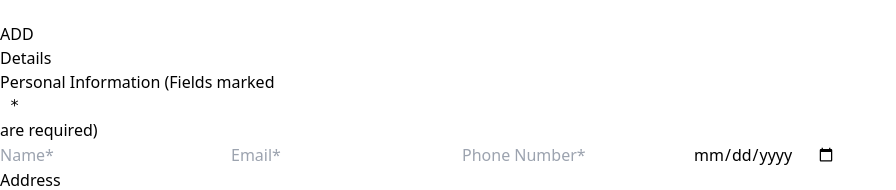
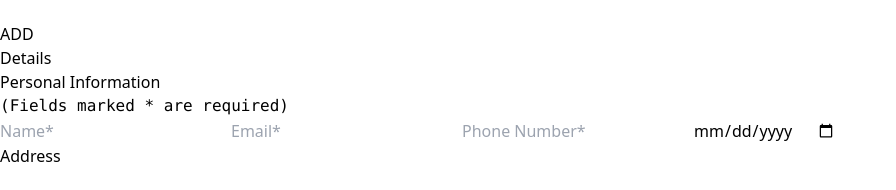
Before and after one commit to lilbp221/profile-recorder-, a React (Vite) app: page / in a window 1280 px wide. Shown: the part 350-540 px from the top of the page, without its empty margins (0-896 px from the left). Built offline with nearby package versions, Linux system fonts and the light colour scheme; no server answers.

Commit message:
UI Updated

```diff
--- a/src/components/form/Userform.jsx
+++ b/src/components/form/Userform.jsx
@@ -94,7 +94,8 @@ const Userform = ({ addRecord, editRecord, editIndex, recordToEdit }) => {
             <h1 className="font-bold uppercase text-4xl"> {editIndex !== null ? 'Edit' : 'ADD'}<br/>Details</h1>
           </div>
           <form onSubmit={handleSubmit}>
-          <div className="flex justify-items-start mb-4 text-gray-900  text-lg">Personal Information (Fields marked  <pre class="text-red-500" > * </pre> are required)</div>
+          <div className="flex justify-items-start mb-4 text-gray-900  text-lg">Personal Information</div>
+        <pre class="text-red-400" >(Fields marked * are required) </pre>
 
 
             <div className="grid grid-cols-1 gap-5 md:grid-cols-2">
--- a/src/pages/Home.jsx
+++ b/src/pages/Home.jsx
@@ -3,7 +3,7 @@ import Layout from "../components/layout/Layout";
 import Userform from "../components/form/Userform";
 import Usertable from "../components/table/Usertable";
 import Pagination from "../components/pagination/Pagination";
-import ProfilePage from "./ProfilePage";
+// import ProfilePage from "./ProfilePage";
 import { Link } from "react-router-dom";
 
 const Home = () => {
```
